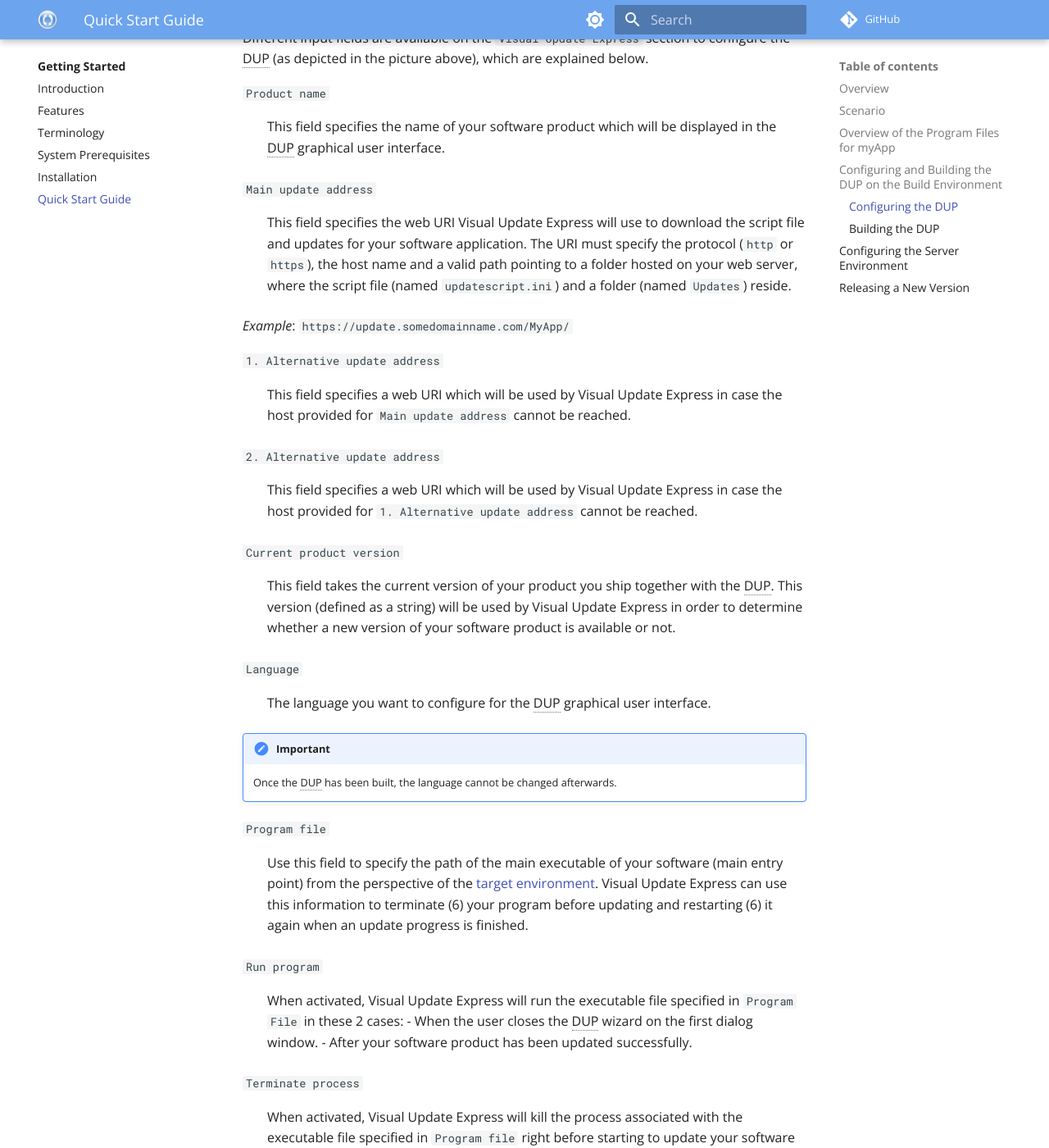
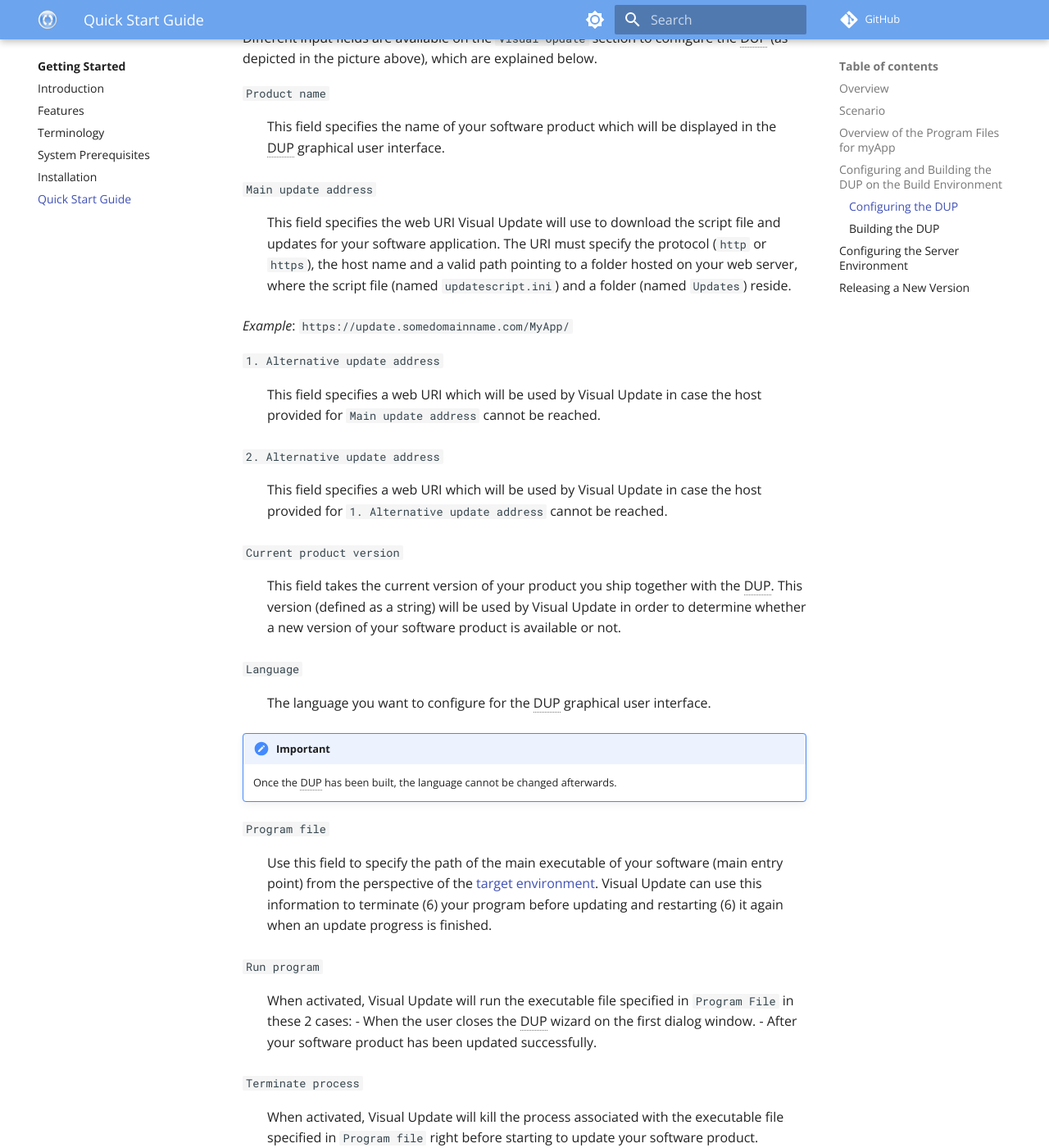
Before and after one commit to soner-boztas/visual-update-express-docs, an MkDocs documentation site: the page built from docs/getting-started/quick-start-guide.md, in a window 1280 px wide and 1400 px high, scrolled down 2581 px. Shown: the whole window at 82% size. Built offline with MkDocs 1.6.1 and Material for MkDocs 9.7.7, drawn with Linux system fonts in a browser that asks for light colours; comment, search, counter and statistics services are not loaded; some of the changed text lies outside the part shown.

Commit message:
Update quick-start-guide to reflect changes from Visual Update Express to Visual Update, fix icons, apply proper formatting

```diff
--- a/docs/getting-started/quick-start-guide.md
+++ b/docs/getting-started/quick-start-guide.md
@@ -2,8 +2,8 @@
 
 ## Overview
 
-This section is intended for those users who are using Visual Update Express for the first time and want to familiarize
-themselves with the basic functions within a brief period of time. It is assumed here that the Visual Update Express
+This section is intended for those users who are using Visual Update for the first time and want to familiarize
+themselves with the basic functions within a brief period of time. It is assumed here that the Visual Update
 build system has already been successfully [installed](installation.md) together with InstallForge on the build
 environment.
 
@@ -61,16 +61,16 @@ As you can see, the executable `myApp.exe` of _myApp_ is located at the top leve
 
 ### Configuring the DUP
 
-In order to configure the DUP, switch to the `Visual Update Express` section first in InstallForge. Then, activate
-the `Include Visual Update Express` checkbox. By activating this checkbox, a DUP will be generated by InstallForge
+In order to configure the DUP, switch to the `Visual Update` section first in InstallForge. Then, activate
+the `Include Visual Update` checkbox. By activating this checkbox, a DUP will be generated by InstallForge
 when building a setup package based on the provided user configuration.
 
 <figure markdown>
   ![General Section](../assets/vue-builder-system-gui.png)
-  <figcaption>Visual Update Express Section in InstallForge</figcaption>
+  <figcaption>Visual Update Section in InstallForge</figcaption>
 </figure>
 
-Different input fields are available on the `Visual Update Express` section to configure the DUP (as depicted in the
+Different input fields are available on the `Visual Update` section to configure the DUP (as depicted in the
 picture above), which are explained below.
 
 `Product name`
@@ -79,7 +79,7 @@ picture above), which are explained below.
 
 `Main update address`
 
-: This field specifies the web URI Visual Update Express will use to download the script file and updates for your
+: This field specifies the web URI Visual Update will use to download the script file and updates for your
 software application. The URI must specify the protocol (`http` or `https`), the host name and a valid path pointing to
 a folder hosted on your web server, where the script file (named `updatescript.ini`) and a folder (named `Updates`)
 reside.
@@ -88,18 +88,18 @@ _Example_: `https://update.somedomainname.com/MyApp/`
 
 `1. Alternative update address`
 
-: This field specifies a web URI which will be used by Visual Update Express in case the host provided
+: This field specifies a web URI which will be used by Visual Update in case the host provided
 for `Main update address` cannot be reached.
 
 `2. Alternative update address`
 
-: This field specifies a web URI which will be used by Visual Update Express in case the host provided
+: This field specifies a web URI which will be used by Visual Update in case the host provided
 for `1. Alternative update address` cannot be reached.
 
 `Current product version`
 
 : This field takes the current version of your product you ship together with the DUP. This version (defined
-as a string) will be used by Visual Update Express in order to determine whether a new version of your software product
+as a string) will be used by Visual Update in order to determine whether a new version of your software product
 is available or not.
 
 `Language`
@@ -113,18 +113,18 @@ is available or not.
 `Program file`
 
 : Use this field to specify the path of the main executable of your software (main entry point) from the perspective of
-the [target environment]. Visual Update Express can use this information to terminate (6) your program before updating
+the [target environment]. Visual Update can use this information to terminate (6) your program before updating
 and restarting (6) it again when an update progress is finished.
 
 `Run program`
 
-: When activated, Visual Update Express will run the executable file specified in `Program File` in these 2 cases:
+: When activated, Visual Update will run the executable file specified in `Program File` in these 2 cases:
 - When the user closes the DUP wizard on the first dialog window.
 - After your software product has been updated successfully.
 
 `Terminate process`
 
-: When activated, Visual Update Express will kill the process associated with the executable file specified in
+: When activated, Visual Update will kill the process associated with the executable file specified in
 `Program file` right before starting to update your software product.
 
 `Update file name`
```
Also changed, not shown: other parts of docs/getting-started/quick-start-guide.md (+9 -4 lines).
